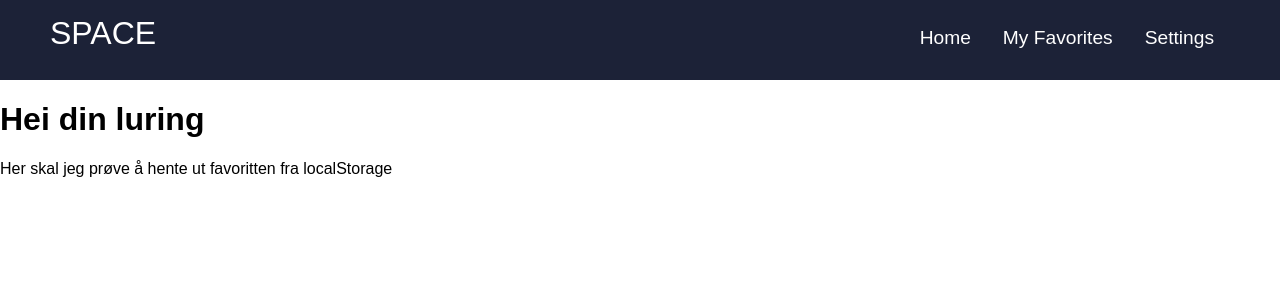
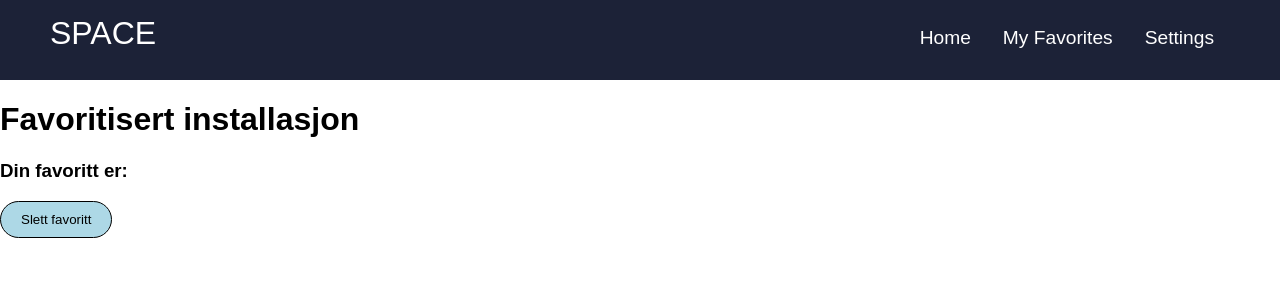
Before and after one commit to ingvildtf/Webutvikling-prosject2, a React (Create React App) app in the folder art-exhibition/: page /my-favorites in a window 1280 px wide. Shown: the top 300 px of the page. Built offline with nearby package versions, Linux system fonts and the light colour scheme.

Commit message:
store class string in  localStorage with favorite

```diff
--- a/art-exhibition/src/components/Pages/Installations.tsx
+++ b/art-exhibition/src/components/Pages/Installations.tsx
@@ -99,9 +99,6 @@ function Installations() {
  const [image, setFavorite] = useState(String(favorite))
  localStorage.setItem('image', image)
 
- console.log(sessionStorage.getItem('theme'));
-  console.log(localStorage.getItem('image'));
-
 
 
 
@@ -166,7 +163,7 @@ function Installations() {
       <Something>
         {/*går gjennom listen for å hente elementet som har samme id som clik  */}
         {installations.map(index =>
-          index.id === click ? <index.music /> : null
+          index.id === click ? <index.music key={index.id}/> : null
         )}
       </Something>
       <Title>
@@ -175,14 +172,14 @@ function Installations() {
       <Text>
         {installations.map(index =>
           index.id === click ? (
-            <DisplayPoem poemTheme={index.poem as string} />
+            <DisplayPoem poemTheme={index.poem as string } key={index.id}/>
           ) : null
         )}
         {/*<Poetry></Poetry> {/* Poetry example*/}
       </Text>
       <SVG>
         {installations.map(index =>
-          index.id === click ? <index.imgtitle /> : null
+          index.id === click ? <index.imgtitle key={index.id}  /> : null
         )}
       </SVG>
       <Navigation>
--- a/art-exhibition/src/components/Pages/MyFavorites.tsx
+++ b/art-exhibition/src/components/Pages/MyFavorites.tsx
@@ -1,13 +1,50 @@
 import React from 'react';
+import Button from '../Button';
 
-function MyFavorites() {
 
-  return (
-    <div className="App">
-   <h1>Hei din luring</h1>
-   <p>Her skal jeg prøve å hente ut favoritten fra localStorage</p>
-    </div>
-  );
+import EarthInstallation from '../../installation/space/Earth'
+import Rocket from '../../installation/space/Rocket'
+import SatelliteInstallation from '../../installation/space/Satellite'
+import StarsInstallation from '../../installation/space/Stars'
+import SunInstallation from '../../installation/space/Sun'
+import EasterEarthInstallation from '../../installation/easter/Easter_Earth'
+import SatelliteEasterInstallation from '../../installation/easter/Easter_Satellite'
+import EasterSunInstallation from '../../installation/easter/Easter_Sun'
+import EasterStarRocket from '../../installation/easter/Easter_StarRocket'
+import XmasEarthInstallation from '../../installation/xmas/Xmas_Earth'
+import XmasRocketInstallation from '../../installation/xmas/Xmas_Rocket'
+import SatelliteXmasInstallation from '../../installation/xmas/Xmas_Satellite'
+import XmasStarsInstallation from '../../installation/xmas/Xmas_Stars'
+import XmasSunInstallation from '../../installation/xmas/Xmas_Sun'
+import EasterStarsInstallation from '../../installation/easter/Easter_Stars'
+
+
+class DisplayFavorite extends React.Component{
+  state = {
+    favorite: ""
+  };
+
+  componentDidMount() {
+    this.setState({ username: localStorage.getItem("image") });
+  }
+
+  componentWillUnmount() {
+    window.localStorage.removeItem("image");
+  }
+
+  render() {
+    return (
+      <>
+        <div className="App"></div>
+        <h1>Favoritisert installasjon</h1>
+        <h3>
+          Din favoritt er: {localStorage.getItem("image")}
+        </h3>
+        <Button onClick={this.componentWillUnmount}> Slett favoritt </Button>
+      </>
+    );
+  }
 }
 
-export default MyFavorites;
+
+export default DisplayFavorite;
--- a/art-exhibition/src/mainpage.tsx
+++ b/art-exhibition/src/mainpage.tsx
@@ -5,6 +5,7 @@ import { BrowserRouter as Router, Switch, Route } from 'react-router-dom'
 import styled from 'styled-components'
 import Installations from './components/Pages/Installations'
 import MyFavorites from './components/Pages/MyFavorites'
+import Settings from './components/Pages/Settings'
 
 const Wrapper = styled.div`
   box-sizing: border-box;
@@ -21,7 +22,7 @@ function Mainpage() {
         <Switch>
           <Route exact path="/home" component={Installations} />
           <Route path="/my-favorites" component={MyFavorites} />
-          <Route path="/settings" />
+          <Route path="/settings" component={Settings}/>
         </Switch>
       </Router>
     </Wrapper>
```
Also changed, not shown: art-exhibition/src/installation/space/Earth.tsx (line endings or trailing spaces).
